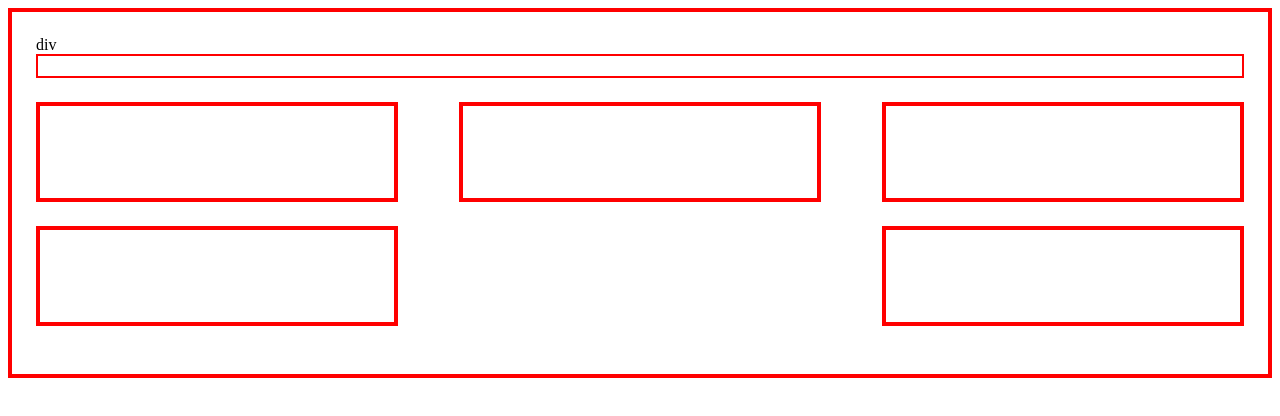
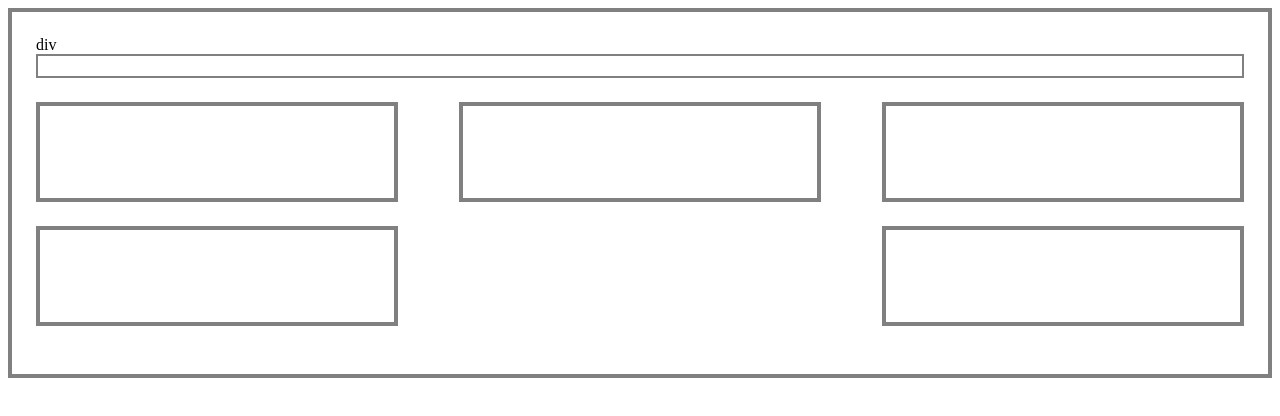
Before and after one commit to Manampa/FLEX-box, a plain HTML site: page index.html in a window 1280 px wide. Drawn offline with Linux system fonts and the light colour scheme.

Commit message:
best practice

```diff
--- a/styles.css
+++ b/styles.css
@@ -6,7 +6,7 @@
 
 
 .container {
-    border: 4px solid red;
+    border: 4px solid grey;
     padding: 24px;
 
 
@@ -15,7 +15,7 @@
 .title {
     width: 100%;
     height: 24px;
-    border: 2px solid red;
+    border: 2px solid grey;
     margin-bottom: 24px;
 
 }
@@ -25,7 +25,7 @@
 .box {
     width: 30%;
     height: 100px;
-    border: 4px solid red;
+    border: 4px solid grey;
     margin-bottom: 24px;
 }
 
```
